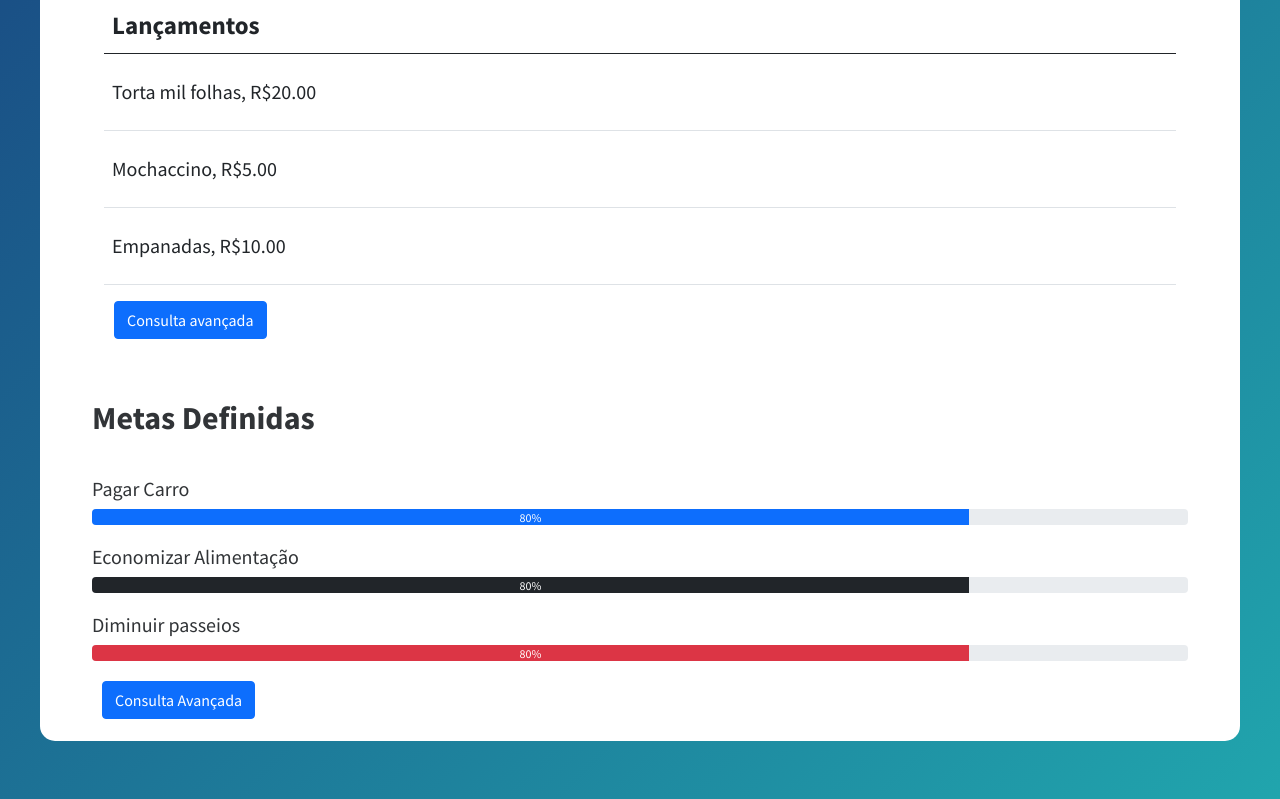
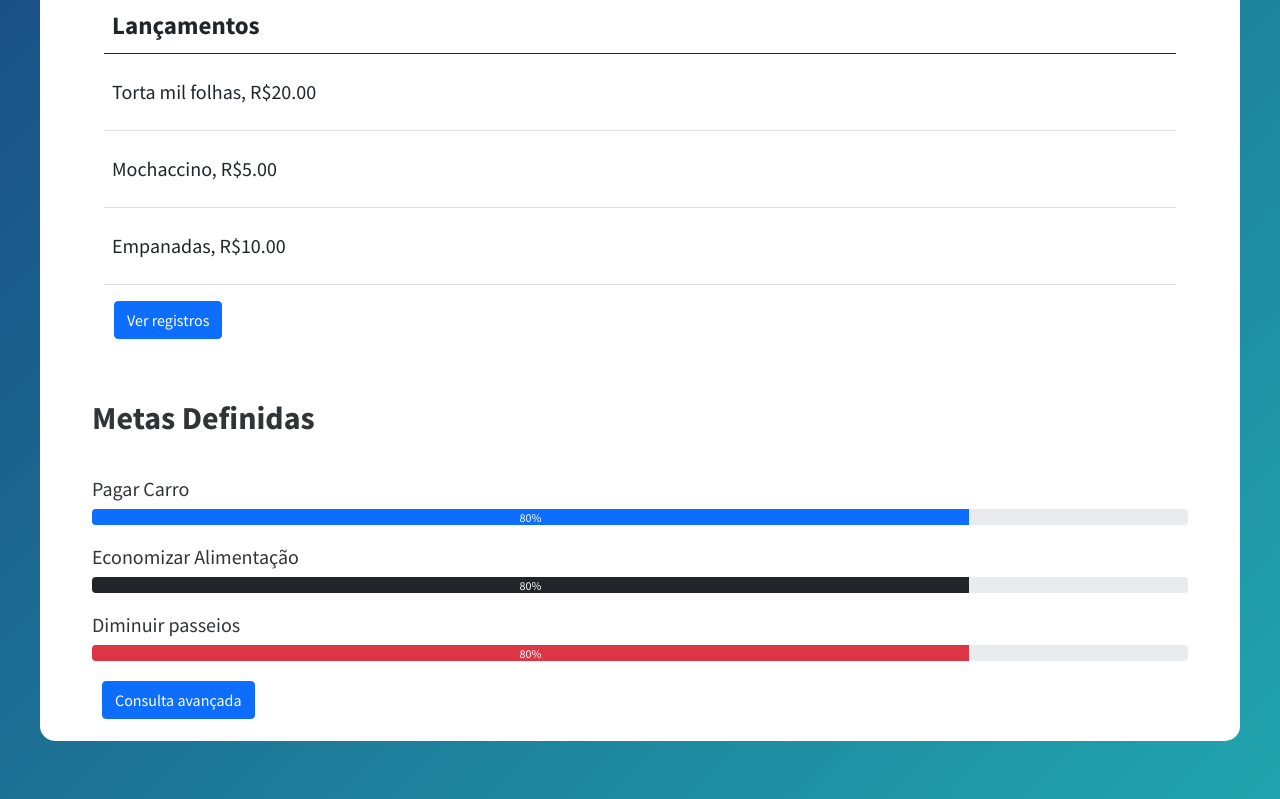
Before and after one commit to cgsrjunior/WebInvest---IHC, a Django app: page /webinvest/goals/ in a window 1280 px wide. Shown: the part 929-1728 px from the top of the page. Run offline with Django 3.2, Linux system fonts and the light colour scheme; some libraries are stand-ins or nearby versions.

Commit message:
Add action to records button and change name

```diff
--- a/IHCAPP/webinvest/templates/webinvest/goals.html
+++ b/IHCAPP/webinvest/templates/webinvest/goals.html
@@ -79,7 +79,7 @@
                             </tr>
                         </tbody>
                     </table>
-                </div><a class="btn btn-primary" href="{% url 'webinvest:statistics' %}" role="button">Consulta avançada</a>
+                </div><a class="btn btn-primary" href="{% url 'webinvest:record' %}" role="button">Ver registros</a>
             </div>
         </div>
         <div class="card-group"></div>
@@ -109,7 +109,10 @@
                     style="width: 80%;">80%</div>
             </div>
             <div class="Push-20"></div>
-            <div class="Push-20"><button class="btn btn-primary" type="button">Consulta Avançada</button></div>
+
+            <div class="Push-20">
+                <a class="btn btn-primary" href="{% url 'webinvest:statistics' %}" role="button">Consulta avançada</a>
+            </div>
         </div>
     </div>
     <header></header>
```
